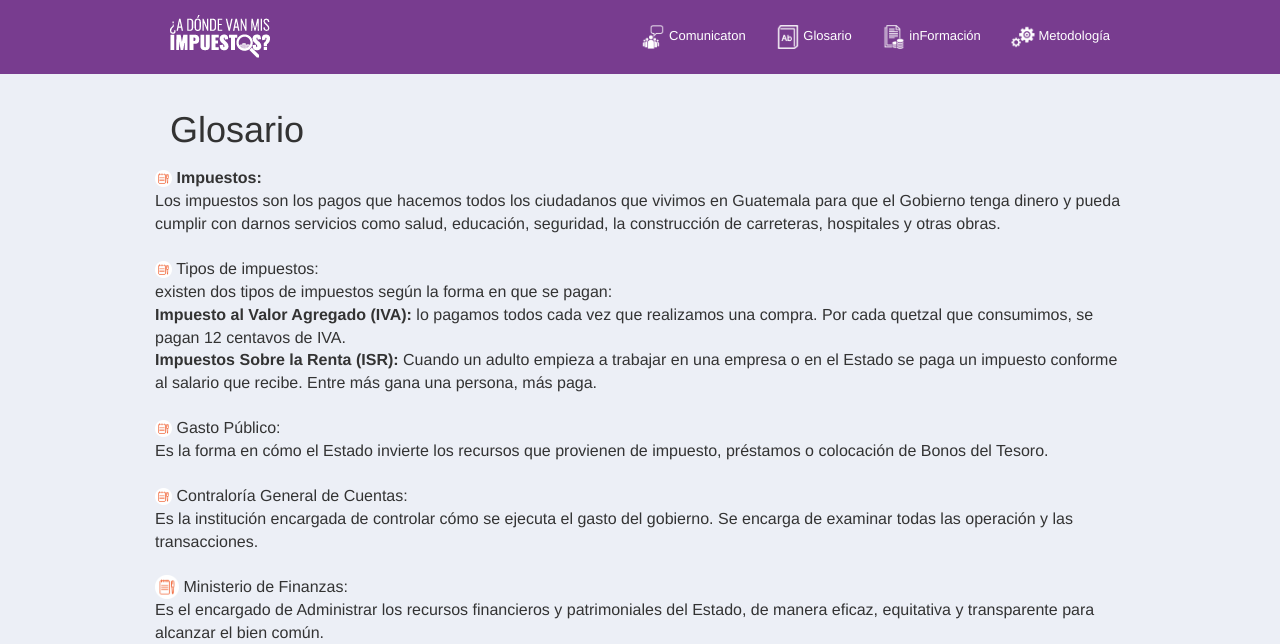
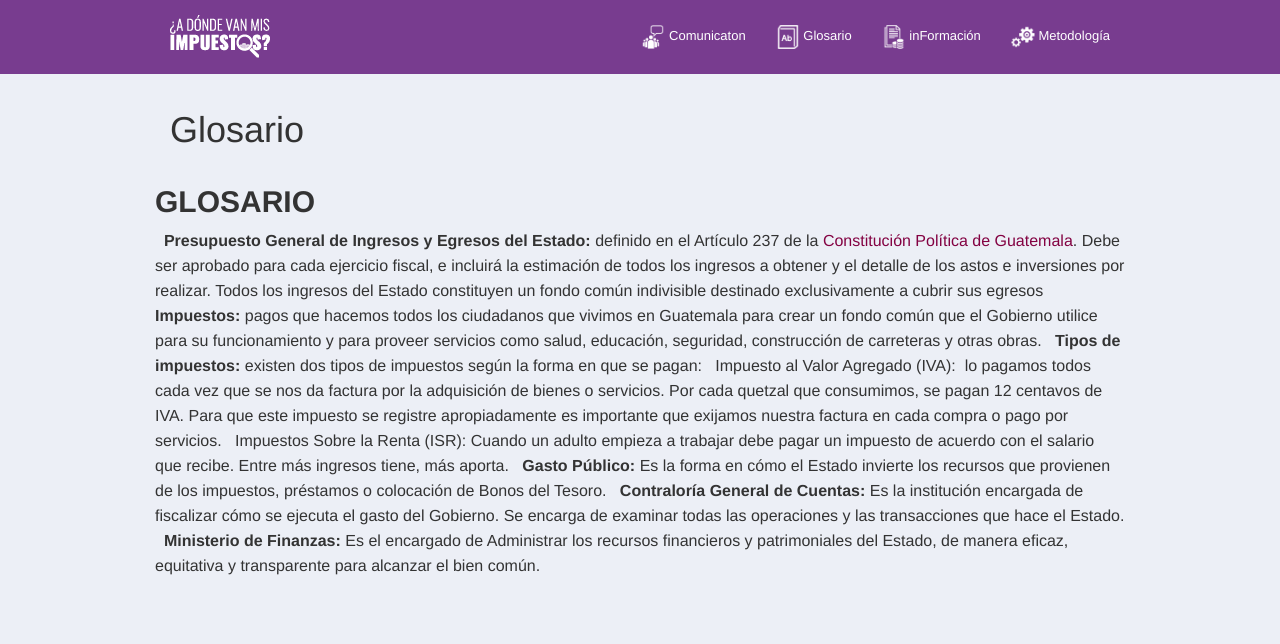
Before and after one commit to jherreragt/MiGuatemala.org, a Jekyll site: the page built from glosario.html, in a window 1280 px wide and 1326 px high. Shown: the top 644 px of the window. Built offline with Jekyll 4.4.1, drawn with Linux system fonts in a browser that asks for light colours; nearby versions of some CDN libraries; some web fonts are replaced; grey boxes are pictures that could not be loaded.

Commit message:
Update glosario.html

```diff
--- a/glosario.html
+++ b/glosario.html
@@ -4,42 +4,39 @@
 ---
 <h1 class="page-title"><br>Glosario</h1>
 <div class="row spaced">
-  <dl>
-    <img src="img/ÍCONOS/ICONOS-35.png" style="height: 17px; width: 17px;"> <b>Impuestos:</b></h2>
-    <dd>Los impuestos son los pagos que hacemos todos los ciudadanos que vivimos en Guatemala para que el Gobierno tenga dinero y pueda cumplir con darnos servicios como salud, educación, seguridad, la construcción de carreteras, hospitales y otras obras.</dd>
-  </dl>
-  <dl>
-    <img src="img/ÍCONOS/ICONOS-35.png" style="height: 17px; width: 17px;"> Tipos de impuestos:</h2>
-    <dd> existen dos tipos de impuestos según la forma en que se pagan:<br>
 
-<b>Impuesto al Valor Agregado (IVA):</b>  lo pagamos todos cada vez que realizamos una compra. Por cada quetzal que consumimos, se pagan 12 centavos de IVA.
+   <h2><b>GLOSARIO</b></h2>
 
-<br> <b>Impuestos Sobre la Renta (ISR):</b> Cuando un adulto empieza a trabajar en una empresa o en el Estado se paga un impuesto conforme al salario que recibe. Entre más gana una persona, más paga. </dd>
-  </dl>
-  <dl>
-    <img src="img/ÍCONOS/ICONOS-35.png" style="height: 17px; width: 17px;"> Gasto Público:</h2>
-    <dd>Es la forma en cómo el Estado invierte los recursos que provienen de impuesto, préstamos o colocación de Bonos del Tesoro. </dd>
-  </dl>
-  <dl>
-    <img src="img/ÍCONOS/ICONOS-35.png" style="height: 17px; width: 17px;"> Contraloría General de Cuentas:</h2>
-    <dd>Es la institución encargada de controlar cómo se ejecuta el gasto del gobierno. Se encarga de examinar todas las operación y las transacciones.</dd>
-  </dl>
-  <dl>
-    <img src="img/ÍCONOS/ICONOS-35.png" style="height: 24px; width: 24px;"> Ministerio de Finanzas:</h2>
-    <dd>Es el encargado de Administrar los recursos financieros y patrimoniales del Estado, de manera eficaz, equitativa y transparente para alcanzar el bien común.</dd>
-  </dl>
-  <div class="container">
-  <div class="row spaced">
-    <div class="col-md-6">
-      <a href="y-mis-impuestos.html">
-        <img src="img/Cuadro1.gif" alt="¿A dónde van mis impuestos?" class="img-responsive">
-      </a>
-    </div>
-    <div class="col-md-6">
-      <a href="http://arma.adondevanmisimpuestos.gt/">
-        <img src="img/Cuadro2.gif" alt="Arma tu Presupuesto" class="img-responsive"/>
-      </a>
-    </div>
-  </div>
+        &nbsp;
+
+        <b>Presupuesto General de Ingresos y Egresos del Estado:</b> <span style="font-weight: 400;">definido en el Artículo 237 de la </span><a href="http://wikiguate.com.gt/wiki/Constituci%C3%B3n_Pol%C3%ADtica_de_Guatemala"><span style="font-weight: 400;">Constitución Política de Guatemala</span></a><span style="font-weight: 400;">. Debe ser aprobado para cada ejercicio fiscal, e incluirá la estimación de todos los ingresos a obtener y el detalle de los astos e inversiones por realizar. Todos los ingresos del Estado constituyen un fondo común indivisible destinado exclusivamente a cubrir sus egresos</span>
+
+        &nbsp;
+
+        <b>Impuestos: </b><span style="font-weight: 400;">pagos que hacemos todos los ciudadanos que vivimos en Guatemala para crear un fondo común que el Gobierno utilice para su funcionamiento y para proveer servicios como salud, educación, seguridad, construcción de carreteras y otras obras. </span>
+
+        &nbsp;
+
+        <b>Tipos de impuestos: </b><span style="font-weight: 400;">existen dos tipos de impuestos según la forma en que se pagan:</span>
+
+        &nbsp;
+
+        <span style="font-weight: 400;">Impuesto al Valor Agregado (IVA):  lo pagamos todos cada vez que se nos da factura por la adquisición de bienes o servicios. Por cada quetzal que consumimos, se pagan 12 centavos de IVA. Para que este impuesto se registre apropiadamente es importante que exijamos nuestra factura en cada compra o pago por servicios.</span>
+
+        &nbsp;
+
+        <span style="font-weight: 400;">Impuestos Sobre la Renta (ISR): Cuando un adulto empieza a trabajar debe pagar un impuesto de acuerdo con el salario que recibe. Entre más ingresos tiene, más aporta. </span>
+
+        &nbsp;
+
+        <b>Gasto Público: </b><span style="font-weight: 400;">Es la forma en cómo el Estado invierte los recursos que provienen de los impuestos, préstamos o colocación de Bonos del Tesoro. </span>
+
+        &nbsp;
+
+        <b>Contraloría General de Cuentas: </b><span style="font-weight: 400;">Es la institución encargada de fiscalizar cómo se ejecuta el gasto del Gobierno. Se encarga de examinar todas las operaciones y las transacciones que hace el Estado. </span>
+
+        &nbsp;
+
+        <b>Ministerio de Finanzas:</b><span style="font-weight: 400;"> Es el encargado de </span><span style="font-weight: 400;">Administrar los recursos financieros y patrimoniales del Estado, de manera eficaz, equitativa y transparente para alcanzar el bien común.</span>
 
 </div>
```
